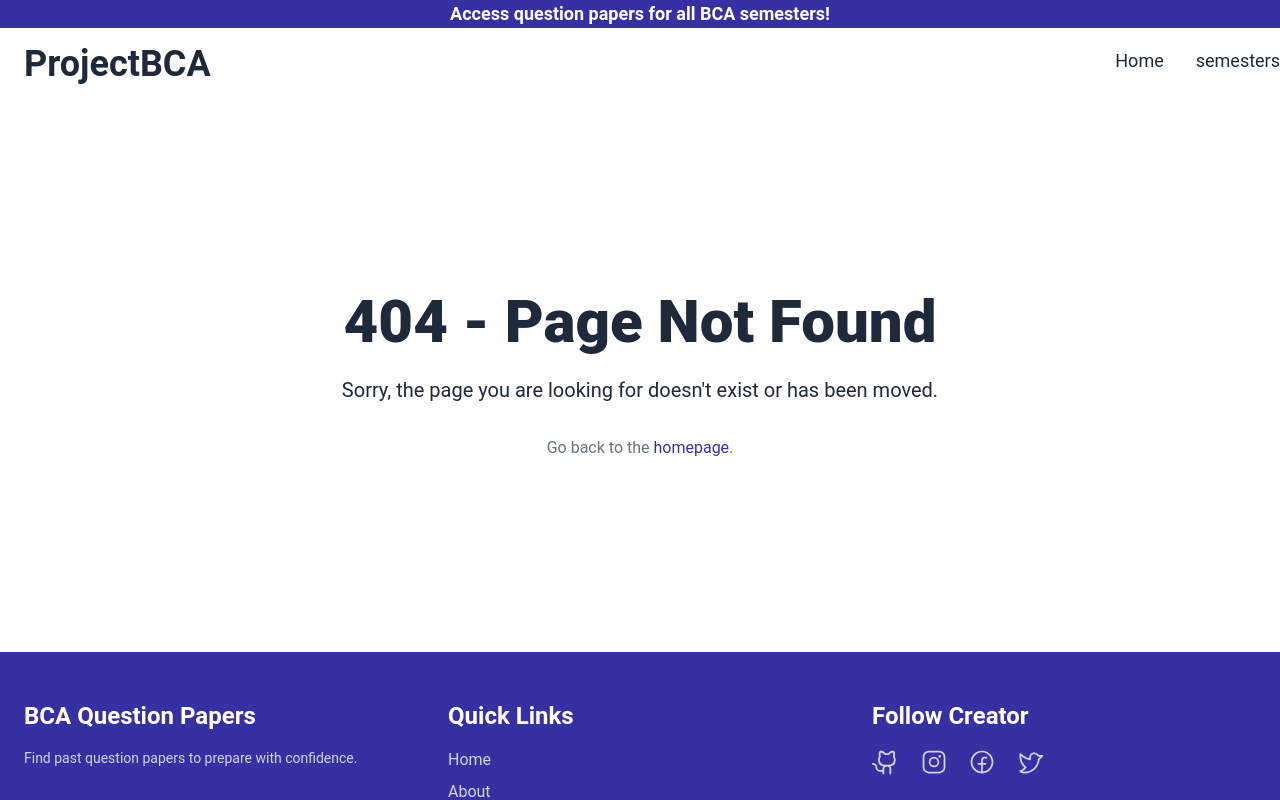
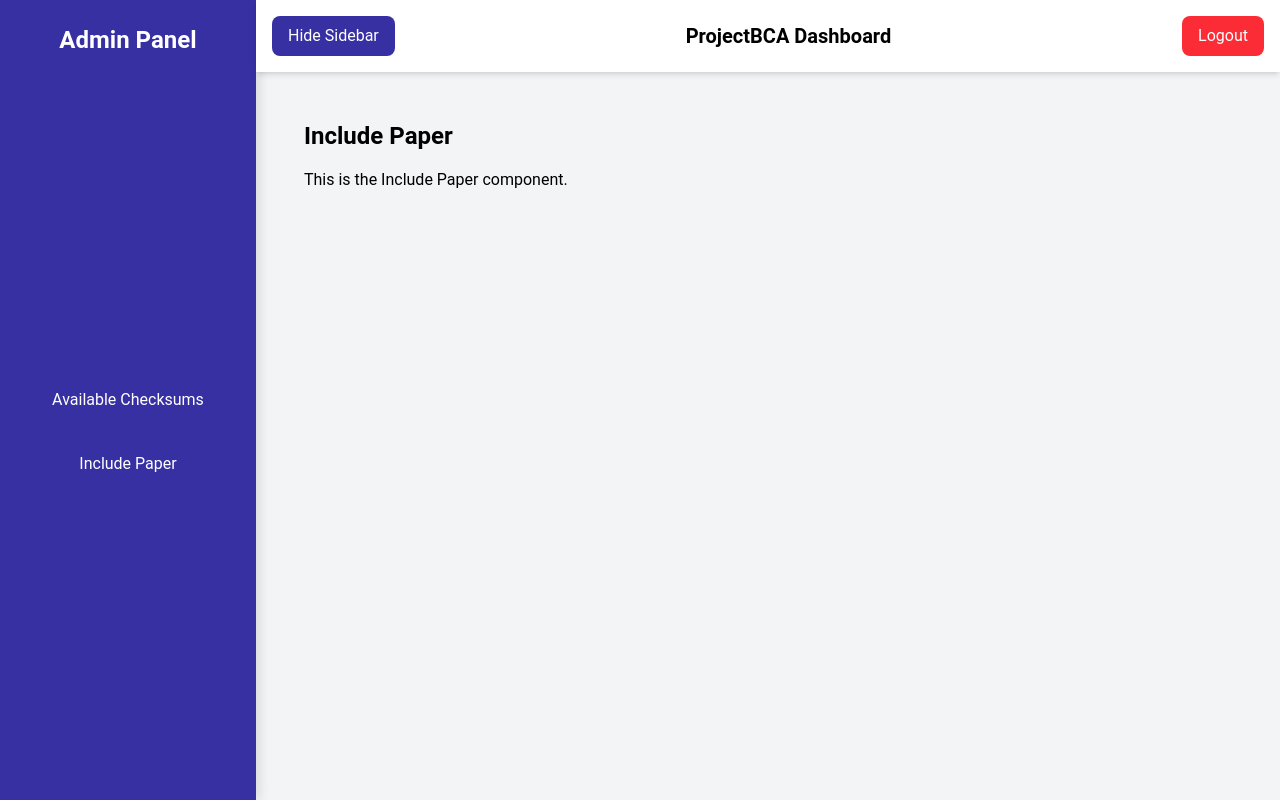
Before and after one commit to Loftyvirus/projectBCA, a React (Vite) app in the folder userPerspective/: page /dashboard/include-paper in a window 1280 px wide. Shown: the top 800 px of the page. Built offline with nearby package versions, Linux system fonts and the light colour scheme; sample sign-in values are in the browser's storage.

Commit message:
Add admin dashboard and protected routes; update dependencies

```diff
--- a/package.json
+++ b/package.json
@@ -12,7 +12,9 @@
   "license": "ISC",
   "description": "",
   "dependencies": {
+    "axios": "^1.8.1",
     "bcryptjs": "^3.0.2",
+    "cors": "^2.8.5",
     "dotenv": "^16.4.7",
     "express": "^4.21.2",
     "jsonwebtoken": "^9.0.2",
--- /dev/null
+++ b/userPerspective/src/ADMIN/AdminBucket/AdminDashboard.tsx
@@ -0,0 +1,73 @@
+import React, { useState } from "react";
+import { Link, Outlet } from "react-router-dom";
+import useAuth from "../contexts/userAuth";
+
+const AdminDashboard: React.FC = () => {
+  const { logout } = useAuth();
+  const [isSidebarOpen, setIsSidebarOpen] = useState(true);
+
+  const toggleSidebar = () => {
+    setIsSidebarOpen(!isSidebarOpen);
+  };
+
+  return (
+    <div className="min-h-screen bg-gray-100 flex">
+      {/* Sidebar */}
+      <div
+        className={`bg-[#3730a3] text-white w-64 p-6 flex flex-col items-center transition-all duration-300 ease-in-out ${
+          isSidebarOpen ? "ml-0" : "-ml-64"
+        }`}
+        style={{
+          boxShadow: isSidebarOpen ? "4px 0 10px rgba(0, 0, 0, 0.1)" : "none",
+        }}
+      >
+        <h2 className="text-2xl font-bold mb-8">Admin Panel</h2>
+        <ul className="space-y-6 flex-1 flex flex-col justify-center">
+          <li>
+            <Link
+              to="available-checksums"
+              className="block text-center px-4 py-2 rounded-lg hover:bg-[#4f46e5] transition-colors duration-200"
+            >
+              Available Checksums
+            </Link>
+          </li>
+          <li>
+            <Link
+              to="include-paper"
+              className="block text-center px-4 py-2 rounded-lg hover:bg-[#4f46e5] transition-colors duration-200"
+            >
+              Include Paper
+            </Link>
+          </li>
+        </ul>
+      </div>
+
+      {/* Main Content */}
+      <div className="flex-1 flex flex-col">
+        {/* Navbar */}
+        <div className="bg-white shadow-md p-4 flex justify-between items-center">
+          <button
+            onClick={toggleSidebar}
+            className="px-4 py-2 bg-[#3730a3] text-white rounded-lg hover:bg-[#4f46e5] transition-colors duration-200"
+          >
+            {isSidebarOpen ? "Hide Sidebar" : "Show Sidebar"}
+          </button>
+          <h1 className="text-xl font-bold">ProjectBCA Dashboard</h1>
+          <button
+            onClick={logout}
+            className="px-4 py-2 bg-red-500 text-white rounded-lg hover:bg-red-700 transition-colors duration-200"
+          >
+            Logout
+          </button>
+        </div>
+
+        {/* Content Area */}
+        <div className="flex-1 p-6">
+          <Outlet />
+        </div>
+      </div>
+    </div>
+  );
+};
+
+export default AdminDashboard;
--- /dev/null
+++ b/userPerspective/src/ADMIN/AdminBucket/AvailableChecksums.tsx
@@ -0,0 +1,12 @@
+import React from "react";
+
+const AvailableChecksums: React.FC = () => {
+  return (
+    <div className="p-6">
+      <h2 className="text-2xl font-bold mb-4">Available Checksums</h2>
+      <p>This is the Available Checksums component.</p>
+    </div>
+  );
+};
+
+export default AvailableChecksums;
--- /dev/null
+++ b/userPerspective/src/ADMIN/AdminBucket/IncludePaper.tsx
@@ -0,0 +1,12 @@
+import React from "react";
+
+const IncludePaper: React.FC = () => {
+  return (
+    <div className="p-6">
+      <h2 className="text-2xl font-bold mb-4">Include Paper</h2>
+      <p>This is the Include Paper component.</p>
+    </div>
+  );
+};
+
+export default IncludePaper;
--- a/userPerspective/src/ADMIN/Adminski.tsx
+++ b/userPerspective/src/ADMIN/Adminski.tsx
@@ -1,25 +1,66 @@
-import React from "react";
+import React, { useState, useEffect } from "react";
+import axios from "axios";
+import { useNavigate } from "react-router-dom";
+import useAuth from "./contexts/userAuth";
+const Adminski: React.FC = () => {
+  const { token, login } = useAuth();
+  const navigate = useNavigate();
+  const [email, setEmail] = useState("");
+  const [password, setPassword] = useState("");
+  const [error, setError] = useState("");
 
-const Adminski: React.FC = () => {
+  useEffect(() => {
+    if (token) {
+      navigate("/dashboard");
+    }
+  }, [token, navigate]);
+
+  const handleLogin = async (e: React.FormEvent) => {
+    e.preventDefault();
+    setError("");
+
+    try {
+      const apiBaseUrl = import.meta.env.VITE_API_BASE_URL;
+      const response = await axios.post(`${apiBaseUrl}/api/auth/login`, {
+        email,
+        password,
+      });
+
+      const { token } = response.data;
+      login(token);
+      navigate("/dashboard");
+    } catch {
+      setError("Invalid email or password. Please try again.");
+    }
+  };
+
+  if (token) {
+    return null;
+  }
+
   return (
     <div className="bg-[#3730a3] min-h-screen flex items-center justify-center">
       <div className="bg-white p-12 rounded-3xl shadow-2xl max-w-md w-full">
         <h2 className="text-4xl font-extrabold text-center text-[#4c41d0] mb-8">
           Admin Login
         </h2>
-        <form>
+        {error && <p className="text-red-500 text-center mb-4">{error}</p>}
+        <form onSubmit={handleLogin}>
           <div className="mb-6">
             <label
               className="block text-2xl text-[#4c41d0] mb-3"
-              htmlFor="usernameOrEmail"
+              htmlFor="email"
             >
-              Username or Email
+              Email
             </label>
             <input
-              type="text"
-              id="usernameOrEmail"
+              type="email"
+              id="email"
               className="w-full p-4 rounded-full border-2 border-[#4c41d0] focus:outline-none focus:ring-4 focus:ring-[#4c41d0] bg-[#f2f4f8] text-lg"
-              placeholder="Enter your username or email"
+              placeholder="Enter your email"
+              value={email}
+              onChange={(e) => setEmail(e.target.value)}
+              required
             />
           </div>
           <div className="mb-8">
@@ -34,6 +75,9 @@ const Adminski: React.FC = () => {
               id="password"
               className="w-full p-4 rounded-full border-2 border-[#4c41d0] focus:outline-none focus:ring-4 focus:ring-[#4c41d0] bg-[#f2f4f8] text-lg"
               placeholder="Enter your password"
+              value={password}
+              onChange={(e) => setPassword(e.target.value)}
+              required
             />
           </div>
           <button
--- a/userPerspective/src/ADMIN/contexts/AuthContext.tsx
+++ b/userPerspective/src/ADMIN/contexts/AuthContext.tsx
@@ -1,13 +1,11 @@
 import { createContext } from "react";
 
-// Defining Auth Context type for TypeScript
-export interface AuthContextType {
-  isAuthenticated: boolean;
+interface AuthContextType {
   token: string | null;
   login: (token: string) => void;
   logout: () => void;
 }
 
-export const AuthContext = createContext<AuthContextType | undefined>(
-  undefined
-);
+const AuthContext = createContext<AuthContextType | undefined>(undefined);
+
+export default AuthContext;
--- a/userPerspective/src/ADMIN/contexts/AuthProvider.tsx
+++ b/userPerspective/src/ADMIN/contexts/AuthProvider.tsx
@@ -1,37 +1,37 @@
-import React, { useState, useEffect, ReactNode } from "react";
-import { AuthContext } from "./AuthContext";
+import { useState, useEffect, ReactNode } from "react";
+import AuthContext from "./AuthContext";
 
 interface AuthProviderProps {
   children: ReactNode;
 }
 
-export const AuthProvider: React.FC<AuthProviderProps> = ({ children }) => {
-  const [isAuthenticated, setIsAuthenticated] = useState(false);
-  const [token, setToken] = useState<string | null>(null);
+const AuthProvider = ({ children }: AuthProviderProps) => {
+  const [token, setToken] = useState<string | null>(
+    sessionStorage.getItem("token")
+  );
 
   useEffect(() => {
-    const savedToken = localStorage.getItem("token");
-    if (savedToken) {
-      setToken(savedToken);
-      setIsAuthenticated(true);
+    if (token) {
+      sessionStorage.setItem("token", token);
+    } else {
+      sessionStorage.removeItem("token");
     }
-  }, []);
+  }, [token]);
 
-  const login = (token: string) => {
-    setToken(token);
-    setIsAuthenticated(true);
-    localStorage.setItem("token", token);
+  const login = (newToken: string) => {
+    setToken(newToken);
   };
 
   const logout = () => {
     setToken(null);
-    setIsAuthenticated(false);
-    localStorage.removeItem("token");
+    sessionStorage.removeItem("token");
   };
 
   return (
-    <AuthContext.Provider value={{ isAuthenticated, token, login, logout }}>
+    <AuthContext.Provider value={{ token, login, logout }}>
       {children}
     </AuthContext.Provider>
   );
 };
+
+export default AuthProvider;
--- a/userPerspective/src/ADMIN/contexts/userAuth.tsx
+++ b/userPerspective/src/ADMIN/contexts/userAuth.tsx
@@ -1,10 +1,12 @@
 import { useContext } from "react";
-import { AuthContext } from "./AuthContext";
+import AuthContext from "./AuthContext";
 
-export const useAuth = () => {
+const useAuth = () => {
   const context = useContext(AuthContext);
   if (!context) {
     throw new Error("useAuth must be used within an AuthProvider");
   }
   return context;
 };
+
+export default useAuth;
--- a/userPerspective/src/App.tsx
+++ b/userPerspective/src/App.tsx
@@ -5,6 +5,10 @@ import NotFound from "./pages/404";
 import About from "./pages/About";
 import Contact from "./pages/Contact";
 import Adminski from "./ADMIN/Adminski";
+import ProtectedRoute from "./protection/ProtectedRoute";
+import AdminDashboard from "./ADMIN/AdminBucket/AdminDashboard";
+import AvailableChecksums from "./ADMIN/AdminBucket/AvailableChecksums";
+import IncludePaper from "./ADMIN/AdminBucket/IncludePaper";
 function App() {
   return (
     <>
@@ -13,7 +17,19 @@ function App() {
         <Route path="/about" element={<About />} />
         <Route path="/contact" element={<Contact />} />
         <Route path="*" element={<NotFound />} />
+        {/* gateway */}
         <Route path="/adminski" element={<Adminski />} />
+
+        {/* Protected Routes only for admins */}
+        <Route element={<ProtectedRoute />}>
+          <Route path="/dashboard" element={<AdminDashboard />}>
+            <Route
+              path="available-checksums"
+              element={<AvailableChecksums />}
+            />
+            <Route path="include-paper" element={<IncludePaper />} />
+          </Route>
+        </Route>
       </Routes>
     </>
   );
--- a/userPerspective/src/main.tsx
+++ b/userPerspective/src/main.tsx
@@ -3,7 +3,7 @@ import { createRoot } from "react-dom/client";
 import "./index.css";
 import App from "./App.tsx";
 import { BrowserRouter } from "react-router-dom";
-import { AuthProvider } from "./ADMIN/contexts/AuthProvider.tsx";
+import AuthProvider from "./ADMIN/contexts/AuthProvider.tsx";
 
 createRoot(document.getElementById("root")!).render(
   <AuthProvider>
--- /dev/null
+++ b/userPerspective/src/protection/ProtectedRoute.tsx
@@ -0,0 +1,9 @@
+import { Navigate, Outlet } from "react-router-dom";
+import useAuth from "../ADMIN/contexts/userAuth";
+const ProtectedRoute = () => {
+  const { token } = useAuth();
+
+  return token ? <Outlet /> : <Navigate to="/login/" replace />;
+};
+
+export default ProtectedRoute;
```
Also changed, not shown: 2 other files (tests, documents, lock files or other folders).
